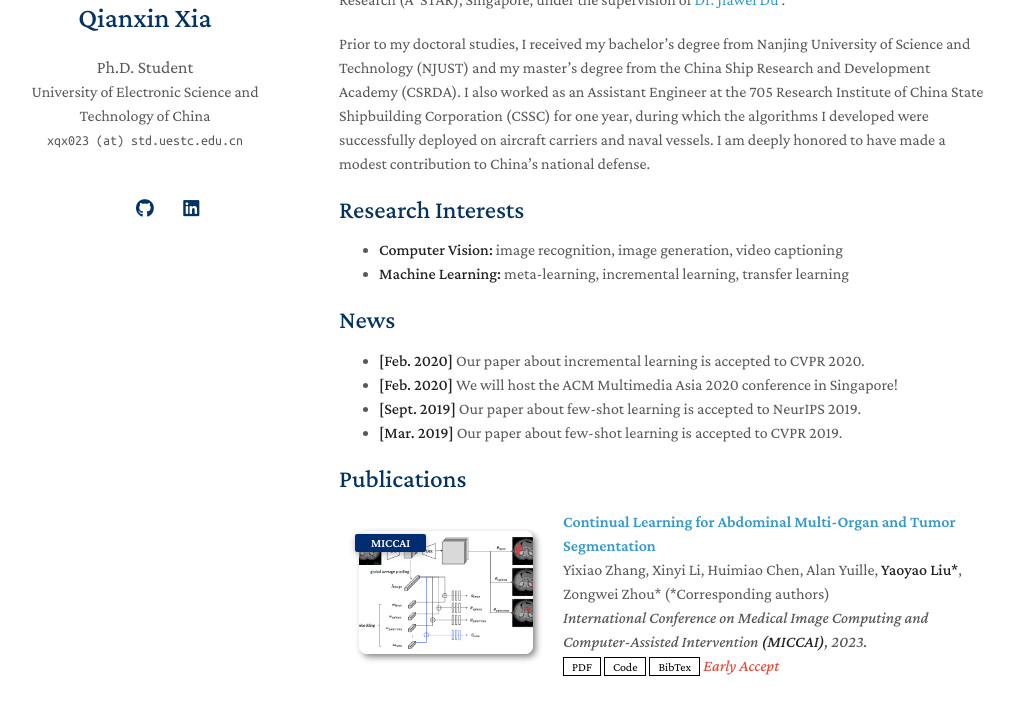
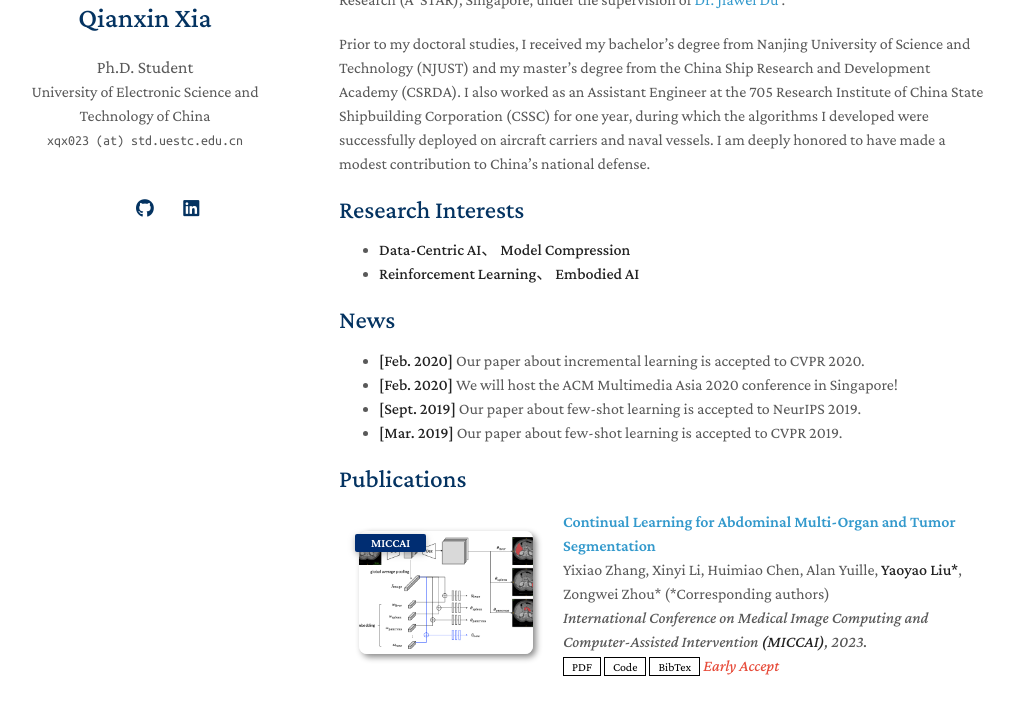
Before and after one commit to einsteinxia/einsteinxia.github.io, a Jekyll site: the page built from index.md, in a window 1280 px wide and 900 px high, cut to the strip 193-900 px from the top of the window. Shown: the whole strip, without its empty margins (131-1145 px from the left). Built offline with Jekyll 4.4.1, drawn with Linux system fonts in a browser that asks for light colours; a style sheet for code colours, icons or effects is not loaded; our own code applies the rules of GitHub Pages for plain Markdown files.

Commit message:
Update index.md

```diff
--- a/index.md
+++ b/index.md
@@ -12,8 +12,9 @@ Prior to my doctoral studies, I received my bachelor's degree from Nanjing Unive
 
 ## Research Interests
 
-- **Computer Vision:** image recognition, image generation, video captioning
-- **Machine Learning:** meta-learning, incremental learning, transfer learning
+- **Data-Centric AI、 Model Compression**
+- **Reinforcement Learning、 Embodied AI**
+
 
 ## News
 
```
